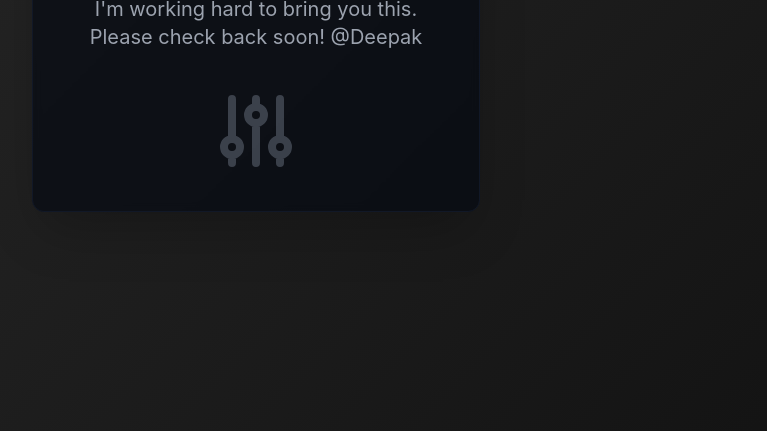
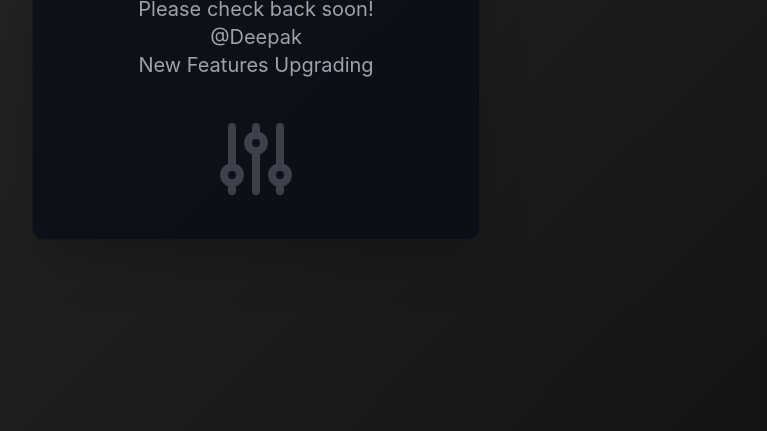
Before and after one commit to Deepcode2021/under-dev, a plain HTML site: page index.html in a window 1280 px wide. Shown: the part 369-800 px from the top of the page, without its empty margins (384-1151 px from the left). Drawn offline with nearby package versions, Linux system fonts and the light colour scheme.

Commit message:
Update index.html

```diff
--- a/index.html
+++ b/index.html
@@ -54,8 +54,10 @@
         </h1>
         <p class="text-lg sm:text-xl text-gray-400 mb-6">
             I'm working hard to bring you this.
-            Please check back soon!
+            Please check back soon!<br>
             @Deepak
+            <br>
+            New Features Upgrading
         </p>
 
         <div class="mt-8">
```
